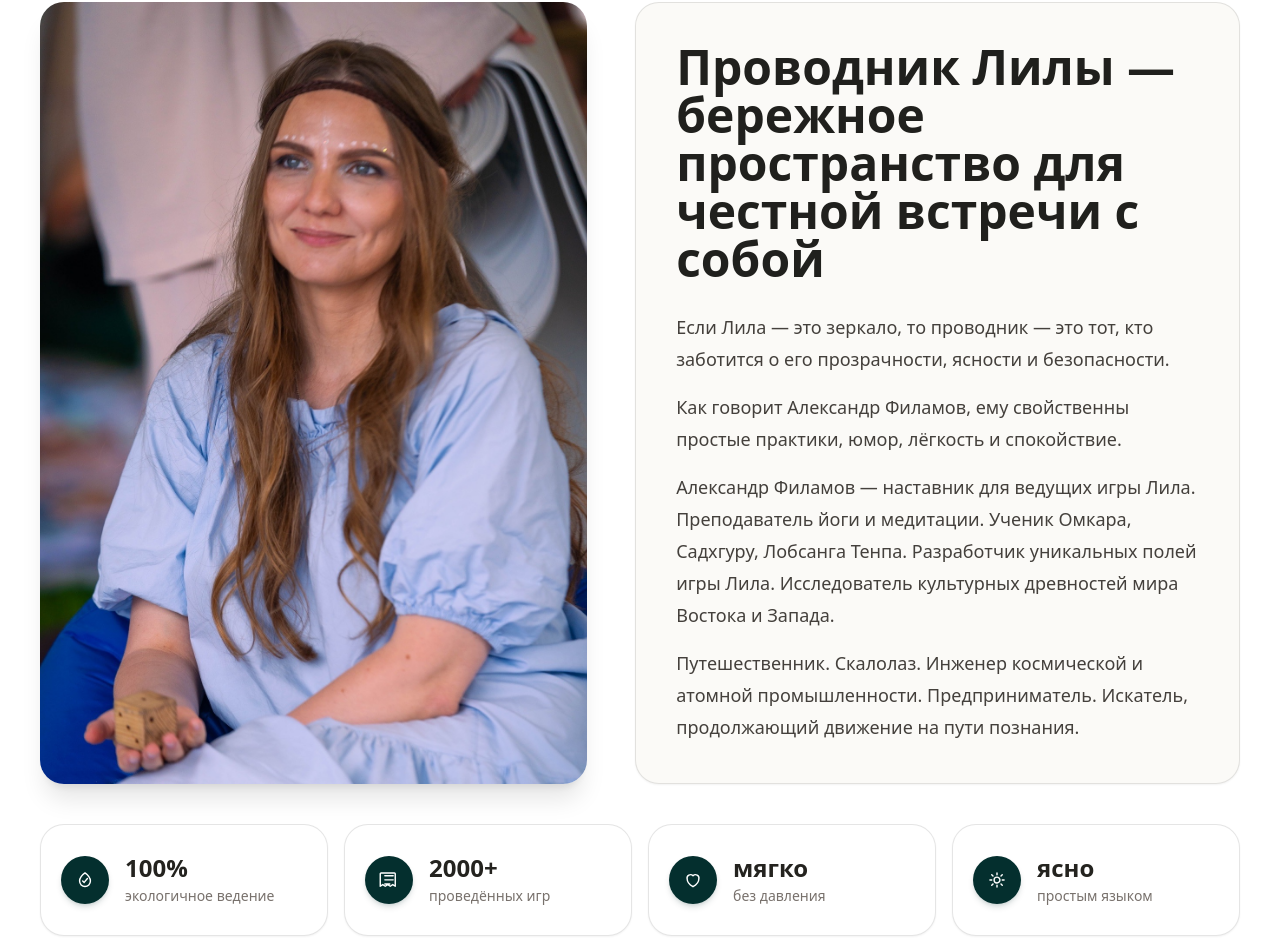
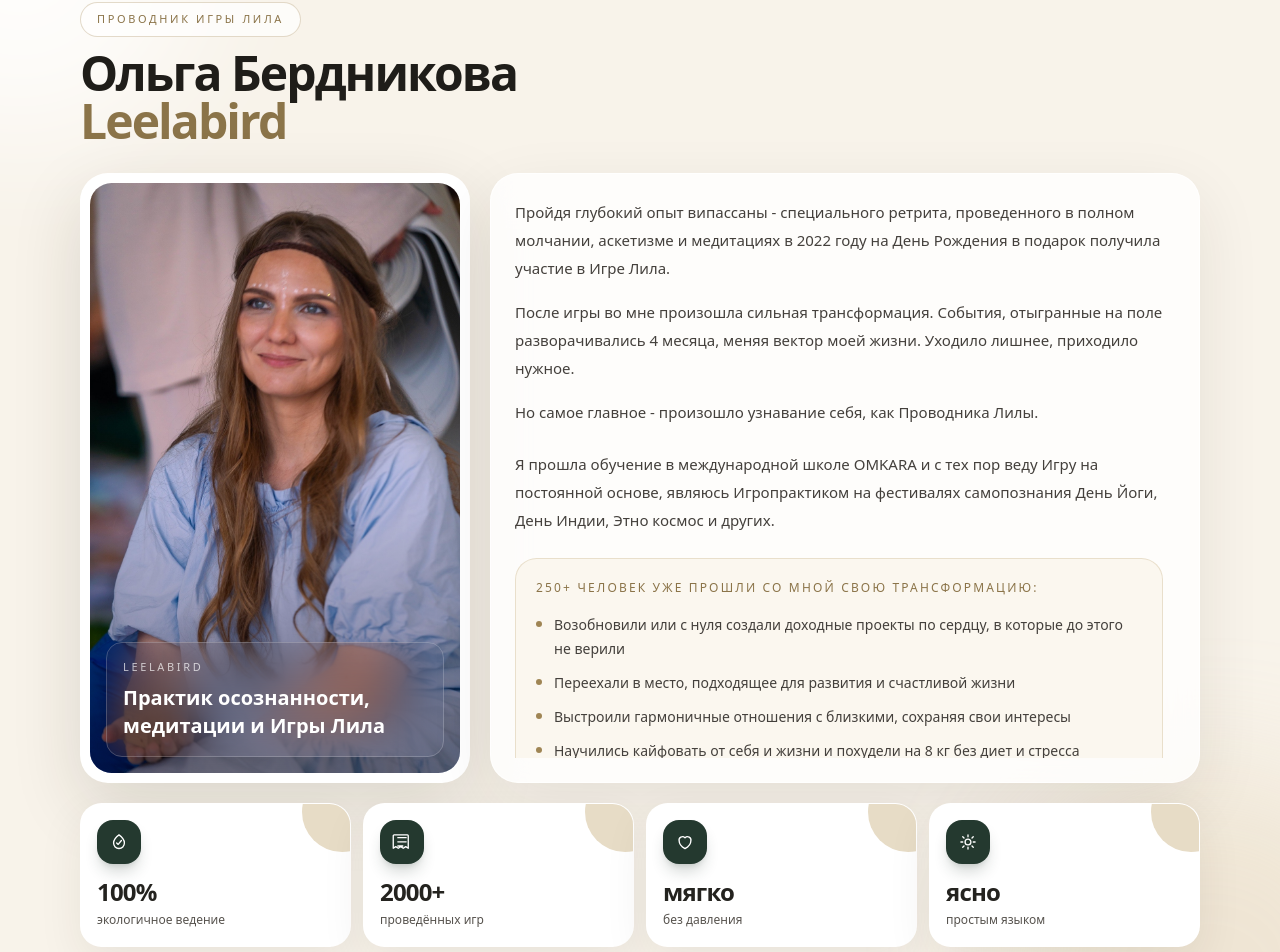
Before and after one commit to m1ke1994/a-meditation, a Vue app in the folder frontend/: page / in a window 1280 px wide. Shown: the part 2212-3164 px from the top of the page. Built offline with nearby package versions, Linux system fonts and the light colour scheme; no server answers.

Commit message:
испраили проводник лила секцию

```diff
--- a/frontend/src/components/AboutMeApp.vue
+++ b/frontend/src/components/AboutMeApp.vue
@@ -3,6 +3,7 @@ import { onBeforeUnmount, onMounted, ref } from 'vue'
 
 const sectionRef = ref(null)
 const isVisible = ref(false)
+
 const counters = ref({
   percent: 0,
   games: 0,
@@ -39,12 +40,31 @@ const metrics = [
   },
 ]
 
-const paragraphs = [
-  'Если Лила — это зеркало, то проводник — это тот, кто заботится о его прозрачности, ясности и безопасности.',
-  'Как говорит Александр Филамов, ему свойственны простые практики, юмор, лёгкость и спокойствие.',
-  'Александр Филамов — наставник для ведущих игры Лила. Преподаватель йоги и медитации. Ученик Омкара, Садхгуру, Лобсанга Тенпа. Разработчик уникальных полей игры Лила. Исследователь культурных древностей мира Востока и Запада.',
-  'Путешественник. Скалолаз. Инженер космической и атомной промышленности. Предприниматель. Искатель, продолжающий движение на пути познания.',
+const introParagraphs = [
+  'Пройдя глубокий опыт випассаны - специального ретрита, проведенного в полном молчании, аскетизме и медитациях в 2022 году на День Рождения в подарок получила участие в Игре Лила.',
+  'После игры во мне произошла сильная трансформация. События, отыгранные на поле разворачивались 4 месяца, меняя вектор моей жизни. Уходило лишнее, приходило нужное.',
+  'Но самое главное - произошло узнавание себя, как Проводника Лилы.',
 ]
+
+const expandedParagraphs = [
+  'Я прошла обучение в международной школе OMKARA и с тех пор веду Игру на постоянной основе, являюсь Игропрактиком на фестивалях самопознания День Йоги, День Индии, Этно космос и других.',
+]
+
+const results = [
+  'Возобновили или с нуля создали доходные проекты по сердцу, в которые до этого не верили',
+  'Переехали в место, подходящее для развития и счастливой жизни',
+  'Выстроили гармоничные отношения с близкими, сохраняя свои интересы',
+  'Научились кайфовать от себя и жизни и похудели на 8 кг без диет и стресса',
+]
+
+const finalParagraphs = [
+  'Исповедую идею баланса, ответственного отношения к жизни, сострадания, красоты и здорового юмора.',
+  'Называю себя чутким, но четким проводником: веду очень мягко, без насилия, чувствую поле, но при необходимости крепким словцом верну в реальность - сплошная ваниль трансформации не дает, а ведь игроки приходят ко мне за реальными изменениями.',
+  'Важно! На поле Лилы есть клеточка Дана - Щедрость. Она поднимает игрока по стреле в состояние баланса.',
+  'Играя в Лилу со мной, вы автоматически участвуете в благотворительности: 10% после каждой игры я перевожу на помощь женщинам, в трудной жизненной ситуации, детям или семьям с детьми, а также животным.',
+]
+
+const closingText = 'Делая лучше хотя бы одному живому существу, мы оказываем большую помощь себе, и это не может не сказаться на качестве и скорости изменений в вашей жизни после Игры.'
 
 let observer
 let animationFrameId = 0
@@ -84,7 +104,6 @@ const animateCounters = () => {
 
 const metricValue = (metric) => {
   if (metric.value) return metric.value
-
   return `${counters.value[metric.id]}${metric.suffix}`
 }
 
@@ -127,56 +146,127 @@ onBeforeUnmount(() => {
   <section
     id="guide"
     ref="sectionRef"
-    class="scroll-mt-24 bg-white px-6 py-12 text-[#252525] md:px-8 md:py-16"
+    class="relative scroll-mt-24 overflow-hidden bg-[#f8f3ea] px-5 py-12 text-[#252525] sm:px-6 md:px-8 md:py-16"
   >
-    <div class="mx-auto max-w-[1200px]">
-      <div class="grid items-stretch gap-8 md:grid-cols-[0.95fr_1.05fr] md:gap-10 lg:gap-12">
+    <div class="pointer-events-none absolute left-[-160px] top-[-160px] h-[360px] w-[360px] rounded-full bg-white/80 blur-3xl" />
+    <div class="pointer-events-none absolute bottom-[-180px] right-[-140px] h-[420px] w-[420px] rounded-full bg-[#d9c7a3]/30 blur-3xl" />
+
+    <div class="relative mx-auto max-w-[1120px]">
+      <div class="mb-7 max-w-3xl">
+        <span class="mb-3 inline-flex rounded-full border border-[#b9a47a]/40 bg-white/70 px-4 py-2 text-[11px] font-medium uppercase tracking-[0.24em] text-[#8b7449]">
+          Проводник игры Лила
+        </span>
+
+        <h2 class="text-3xl font-semibold leading-[1.04] tracking-[-0.04em] text-[#1f1d19] sm:text-4xl md:text-5xl">
+          Ольга Бердникова
+          <span class="block text-[#8b7449]">Leelabird</span>
+        </h2>
+      </div>
+
+      <div class="grid gap-5 lg:grid-cols-[390px_1fr] lg:items-start">
         <div
-          class="h-[460px] overflow-hidden rounded-3xl shadow-xl shadow-black/18 transition-all duration-1000 ease-out sm:h-[560px] md:h-full md:min-h-[620px]"
-          :class="isVisible ? 'translate-x-0 translate-y-0 opacity-100 blur-0' : '-translate-x-8 translate-y-6 opacity-0 blur-sm'"
+          class="group relative h-[520px] overflow-hidden rounded-[1.75rem] bg-white p-2.5 shadow-[0_24px_70px_rgba(45,35,20,0.14)] transition-all duration-1000 ease-out sm:h-[560px] lg:h-[610px]"
+          :class="isVisible ? 'translate-x-0 translate-y-0 opacity-100 blur-0' : '-translate-x-8 translate-y-8 opacity-0 blur-sm'"
         >
+          <div class="relative h-full overflow-hidden rounded-[1.35rem]">
             <img
               :src="imageUrl"
-            alt="Александр Филамов, проводник игры Лила"
-            class="h-full w-full object-cover"
+              alt="Проводник игры Лила Ольга Бердникова"
+              class="h-full w-full object-cover object-center transition duration-700 group-hover:scale-[1.03]"
             >
+
+            <div class="absolute inset-0 bg-gradient-to-t from-black/45 via-black/5 to-transparent" />
+
+            <div class="absolute bottom-4 left-4 right-4 rounded-2xl border border-white/20 bg-white/18 p-4 text-white shadow-2xl backdrop-blur-xl">
+              <p class="text-[11px] uppercase tracking-[0.24em] text-white/70">
+                Leelabird
+              </p>
+
+              <p class="mt-2 text-lg font-semibold leading-tight sm:text-xl">
+                Практик осознанности, медитации и Игры Лила
+              </p>
+            </div>
+          </div>
         </div>
 
         <div
-          class="flex h-full flex-col justify-center rounded-3xl border border-black/10 bg-[#fbfaf7] p-6 shadow-sm transition-all delay-150 duration-1000 ease-out sm:p-8 md:min-h-[620px] lg:p-10"
-          :class="isVisible ? 'translate-x-0 translate-y-0 opacity-100 blur-0' : 'translate-x-8 translate-y-6 opacity-0 blur-sm'"
+          class="rounded-[1.75rem] border border-white/70 bg-white/80 p-5 shadow-[0_22px_65px_rgba(45,35,20,0.09)] backdrop-blur-xl transition-all delay-150 duration-1000 ease-out sm:p-6 lg:h-[610px] lg:overflow-hidden"
+          :class="isVisible ? 'translate-x-0 translate-y-0 opacity-100 blur-0' : 'translate-x-8 translate-y-8 opacity-0 blur-sm'"
         >
-          <h2 class="max-w-[720px] text-3xl font-semibold leading-[1.08] text-[#20201d] sm:text-4xl md:text-5xl">
-            Проводник Лилы —
-            <span class="block">бережное пространство для честной встречи с собой</span>
-          </h2>
-
-          <div class="mt-7 space-y-4 text-base leading-8 text-stone-700 sm:text-lg sm:leading-8">
+          <div class="guide-scroll lg:h-full lg:overflow-y-auto lg:pr-3">
+            <div class="space-y-4 text-[14px] leading-7 text-stone-700 sm:text-[15px]">
               <p
-              v-for="paragraph in paragraphs"
+                v-for="paragraph in introParagraphs"
                 :key="paragraph"
               >
                 {{ paragraph }}
               </p>
             </div>
+
+            <div class="mt-6 space-y-4 text-[14px] leading-7 text-stone-700 sm:text-[15px]">
+              <p
+                v-for="paragraph in expandedParagraphs"
+                :key="paragraph"
+              >
+                {{ paragraph }}
+              </p>
+            </div>
+
+            <div class="my-6 rounded-[1.35rem] border border-[#d8c8a8]/50 bg-[#fbf7ef] p-5">
+              <p class="text-[12px] font-medium uppercase tracking-[0.18em] text-[#8b7449]">
+                250+ человек уже прошли со мной свою трансформацию:
+              </p>
+
+              <ul class="mt-4 grid gap-2.5">
+                <li
+                  v-for="item in results"
+                  :key="item"
+                  class="flex gap-3 text-[14px] leading-6 text-stone-700"
+                >
+                  <span class="mt-2 h-1.5 w-1.5 shrink-0 rounded-full bg-[#9f8554]" />
+                  <span>{{ item }}</span>
+                </li>
+              </ul>
+            </div>
+
+            <div class="space-y-4 text-[14px] leading-7 text-stone-700 sm:text-[15px]">
+              <p
+                v-for="paragraph in finalParagraphs"
+                :key="paragraph"
+              >
+                {{ paragraph }}
+              </p>
+            </div>
+
+            <div class="mt-6 rounded-[1.35rem] border border-[#9f8554]/25 bg-[#f4ead7] p-5 shadow-inner shadow-white/40">
+              <div class="flex gap-4">
+                <span class="mt-1 h-10 w-1 shrink-0 rounded-full bg-[#9f8554]" />
+                <p class="text-[16px] font-medium leading-7 text-[#2a261f] sm:text-[17px] sm:leading-8">
+                  {{ closingText }}
+                </p>
+              </div>
+            </div>
+          </div>
         </div>
       </div>
 
-      <div class="mt-8 grid gap-4 sm:grid-cols-2 lg:mt-10 lg:grid-cols-4">
+      <div class="mt-5 grid gap-3 sm:grid-cols-2 lg:grid-cols-4">
         <article
           v-for="(metric, index) in metrics"
           :key="metric.id"
-          class="group flex min-h-28 items-center gap-4 rounded-3xl border border-black/10 bg-white p-5 shadow-sm transition-all duration-700 ease-out hover:-translate-y-1 hover:border-teal-950/20 hover:shadow-[0_22px_55px_rgba(0,0,0,0.08)]"
+          class="group relative min-h-[118px] overflow-hidden rounded-[1.35rem] border border-white/75 bg-white p-4 shadow-[0_16px_45px_rgba(45,35,20,0.08)] transition-all duration-700 ease-out hover:-translate-y-1 hover:shadow-[0_22px_55px_rgba(45,35,20,0.13)]"
           :class="isVisible ? 'translate-y-0 opacity-100' : 'translate-y-6 opacity-0'"
           :style="{ transitionDelay: `${320 + index * 110}ms` }"
         >
-          <span class="flex h-12 w-12 shrink-0 items-center justify-center rounded-full bg-teal-950 text-white shadow-md shadow-teal-950/15 transition duration-300 group-hover:scale-105">
+          <div class="pointer-events-none absolute -right-8 -top-8 h-20 w-20 rounded-full bg-[#e7dcc6]" />
+
+          <span class="relative flex h-11 w-11 shrink-0 items-center justify-center rounded-2xl bg-[#24392f] text-white shadow-lg shadow-[#24392f]/20 transition duration-300 group-hover:scale-105 group-hover:bg-[#1E7D8B]">
             <svg
               viewBox="0 0 24 24"
               class="h-5 w-5"
               fill="none"
               stroke="currentColor"
-              stroke-width="1.7"
+              stroke-width="1.6"
               stroke-linecap="round"
               stroke-linejoin="round"
               aria-hidden="true"
@@ -185,16 +275,37 @@ onBeforeUnmount(() => {
             </svg>
           </span>
 
-          <span>
-            <span class="block text-2xl font-semibold leading-7 text-[#24231f]">
+          <div class="relative mt-4">
+            <span class="block text-2xl font-semibold leading-none tracking-[-0.035em] text-[#24231f]">
               {{ metricValue(metric) }}
             </span>
-            <span class="mt-1 block text-sm leading-5 text-stone-500">
+
+            <span class="mt-1.5 block max-w-[180px] text-xs font-medium leading-5 text-stone-600">
               {{ metric.label }}
             </span>
-          </span>
+          </div>
         </article>
       </div>
     </div>
   </section>
 </template>
+
+<style scoped>
+.guide-scroll {
+  scrollbar-width: thin;
+  scrollbar-color: rgba(159, 133, 84, 0.45) transparent;
+}
+
+.guide-scroll::-webkit-scrollbar {
+  width: 6px;
+}
+
+.guide-scroll::-webkit-scrollbar-track {
+  background: transparent;
+}
+
+.guide-scroll::-webkit-scrollbar-thumb {
+  border-radius: 999px;
+  background: rgba(159, 133, 84, 0.42);
+}
+</style>
```
Lines whose indentation alone changed are shown as unchanged.
